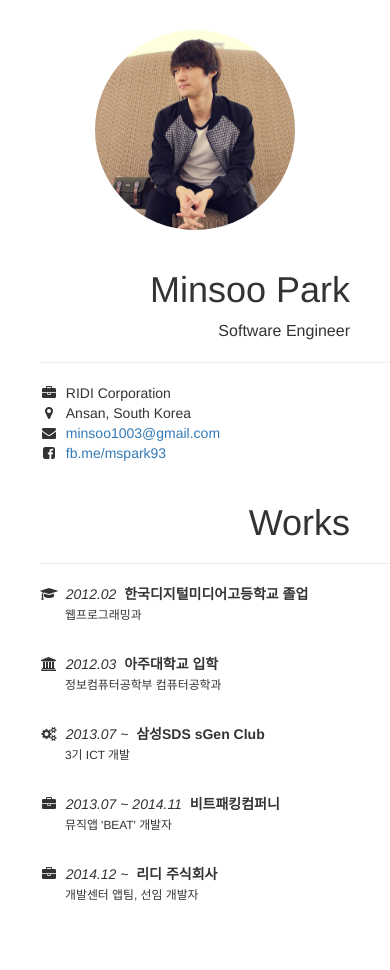
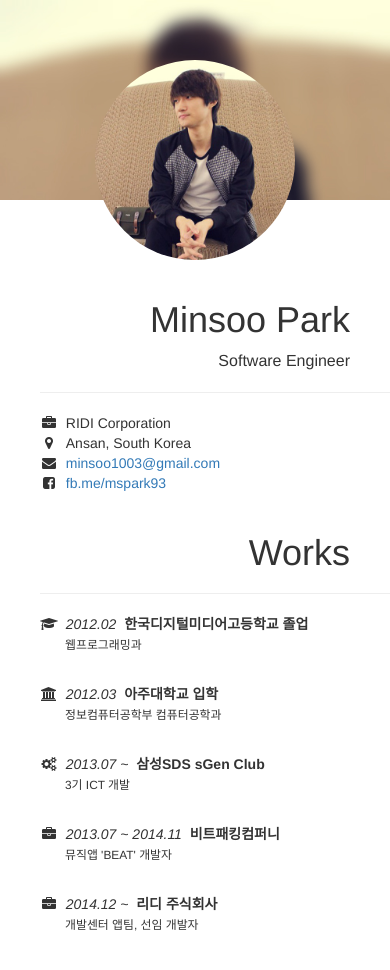
Before and after one commit to minsoopark/minsoopark.github.io, a plain HTML site: page index.html in a window 390 px wide. Before the commit the page ends 944 px from the top, so only its background shows below. Drawn offline with nearby package versions, Linux system fonts and the light colour scheme.

Commit message:
add blurred background image

```diff
--- a/css/style.css
+++ b/css/style.css
@@ -3,10 +3,17 @@
   padding-left: 40px;
 }
 
+.wrapper-profile-image {
+  float: left;
+}
+
+.img-blurred-background {
+  display: none;
+}
+
 .img-profile {
   width: 200px;
   height: 200px;
-  float: left;
   margin-right: 30px;
 }
 
--- a/css/style_mobile.css
+++ b/css/style_mobile.css
@@ -1,10 +1,16 @@
-.wrapper-body {
-  padding-top: 30px;
+.img-blurred-background {
+  z-index: -1;
+  position: absolute;
+  width: 100%;
+  height: 200px;
+  background-size: cover;
+  background-image: url("../assets/profile-blur.jpg");
 }
 
 .img-profile {
   width: 200px;
   height: 200px;
+  margin-top: 60px;
   margin-left: auto;
   margin-right: auto;
 }
--- a/index.html
+++ b/index.html
@@ -16,6 +16,7 @@
   <body>
     <div class="wrapper-body">
       <div class="wrapper-profile-image">
+        <div class="img-blurred-background"></div>
         <img src="assets/profile.jpg" class="img-circle img-profile">
       </div>
       <div class="wrapper-info">
@@ -27,13 +28,13 @@
           <hr>
           <ul>
             <li>
-              <span class="fa fa-briefcase fa-fw" aria-hidden="true"></span>&nbsp;&nbsp;RIDI Corporation
+              <i class="fa fa-briefcase fa-fw"></i>&nbsp;&nbsp;RIDI Corporation
             </li>
             <li>
-              <span class="fa fa-map-marker fa-fw" aria-hidden="true"></span>&nbsp;&nbsp;Ansan, South Korea
+              <i class="fa fa-map-marker fa-fw"></i>&nbsp;&nbsp;Ansan, South Korea
             </li>
             <li>
-              <span class="fa fa-envelope fa-fw" aria-hidden="true"></span>&nbsp;&nbsp;<a href="mailto:minsoo1003@gmail.com">minsoo1003@gmail.com</a>
+              <i class="fa fa-envelope fa-fw"></i>&nbsp;&nbsp;<a href="mailto:minsoo1003@gmail.com">minsoo1003@gmail.com</a>
             </li>
             <li>
               <i class="fa fa-facebook-square fa-fw"></i>&nbsp;&nbsp;<a href="http://fb.me/mspark93">fb.me/mspark93</a>
```
Also changed, not shown: assets/profile-blur.jpg (added).
